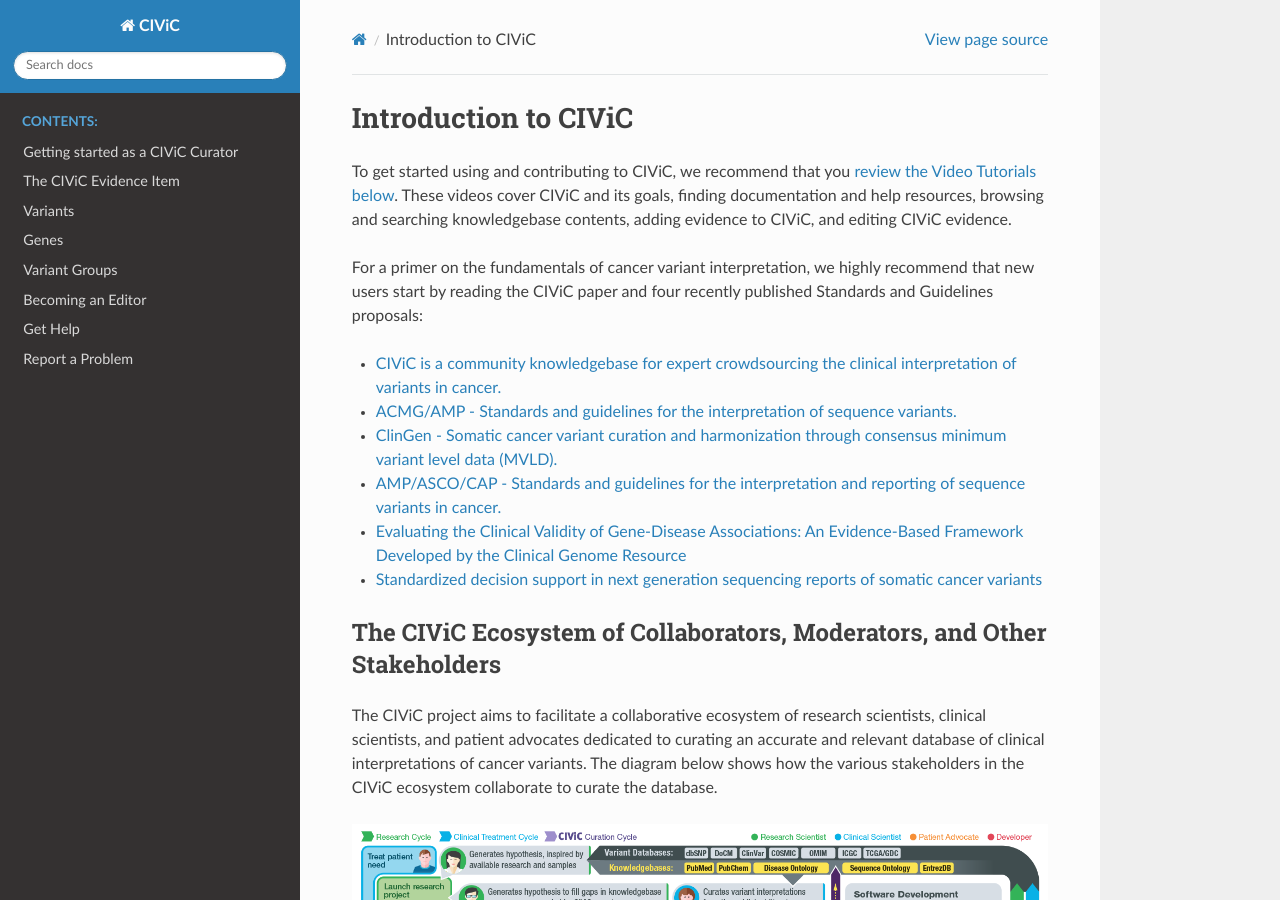
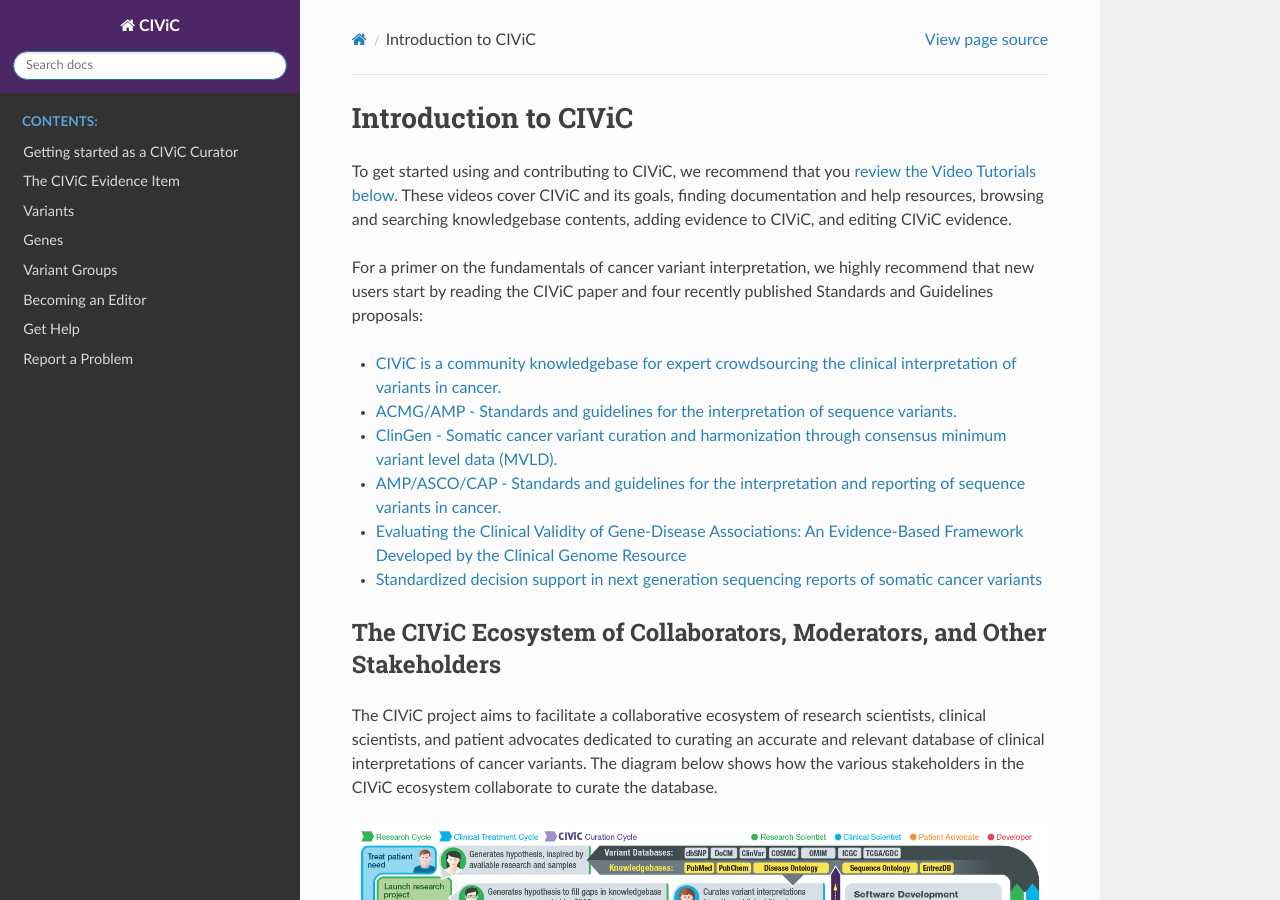
Before and after one commit to griffithlab/civic-docs, a Sphinx documentation site: the page built from docs/index.rst, in a window 1280 px wide and 900 px high. Built offline with Sphinx 7.4.7 and the Read the Docs theme 2.0.0, drawn with Linux system fonts in a browser that asks for light colours.

```diff
--- a/docs/conf.py
+++ b/docs/conf.py
@@ -1,8 +1,6 @@
-import sphinx_bootstrap_theme
+def setup(app):
+    app.add_stylesheet("css/civic.css")
 
-
-def setup(app):
-    app.add_stylesheet("civic.css")
 # -*- coding: utf-8 -*-
 #
 # Configuration file for the Sphinx documentation builder.
```
Also changed, not shown: README.md (+1 -1 lines).
